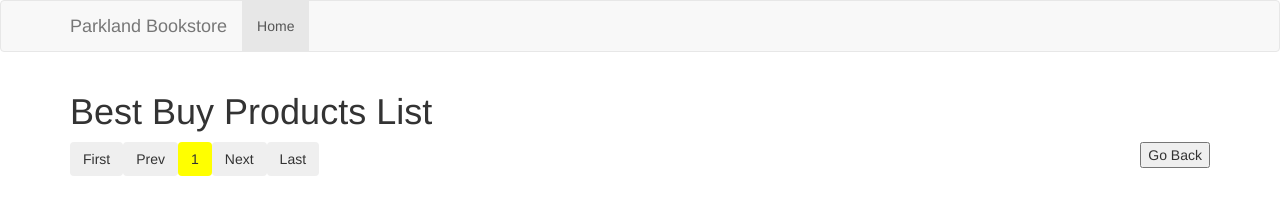
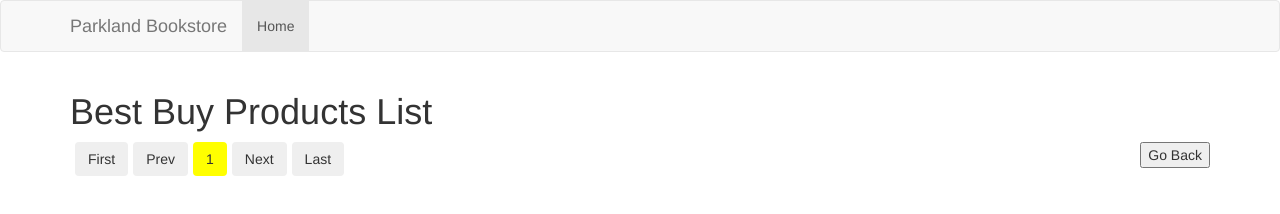
Before and after one commit to dsinghania/SP16-dsinghania-finalproject, a plain HTML site: page products-list.html in a window 1280 px wide. Drawn offline with nearby package versions, Linux system fonts and the light colour scheme; no server answers.

Commit message:
Update products-list.html

```diff
--- a/products-list.html
+++ b/products-list.html
@@ -3,7 +3,7 @@
 <head>
 	<meta http-equiv="content-type" content="text/html; charset=utf-8">
 	<title>CSC 175</title>
-
+	<link href="css/site.css" rel="stylesheet">
 	<link href="https://maxcdn.bootstrapcdn.com/bootstrap/3.3.6/css/bootstrap.min.css" rel="stylesheet" integrity="sha384-1q8mTJOASx8j1Au+a5WDVnPi2lkFfwwEAa8hDDdjZlpLegxhjVME1fgjWPGmkzs7" crossorigin="anonymous">
 </head>
 <body>
```
